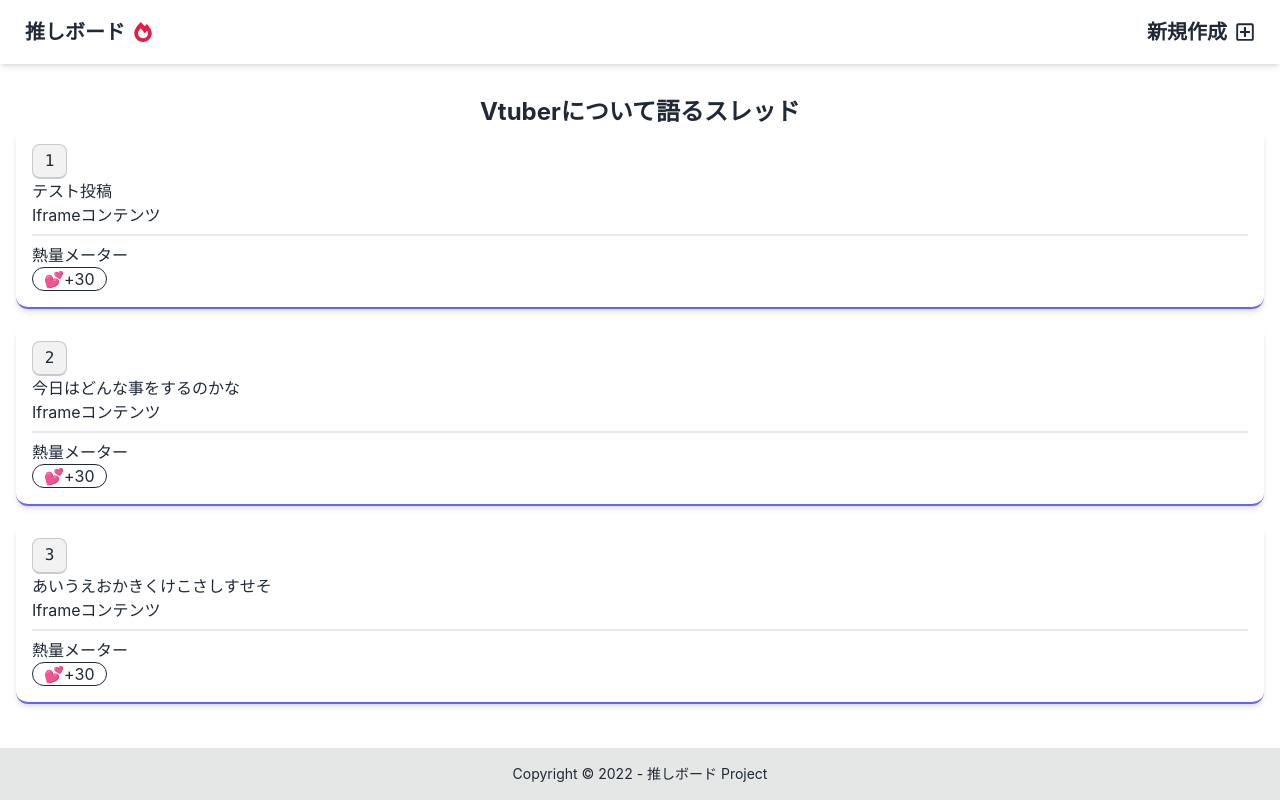
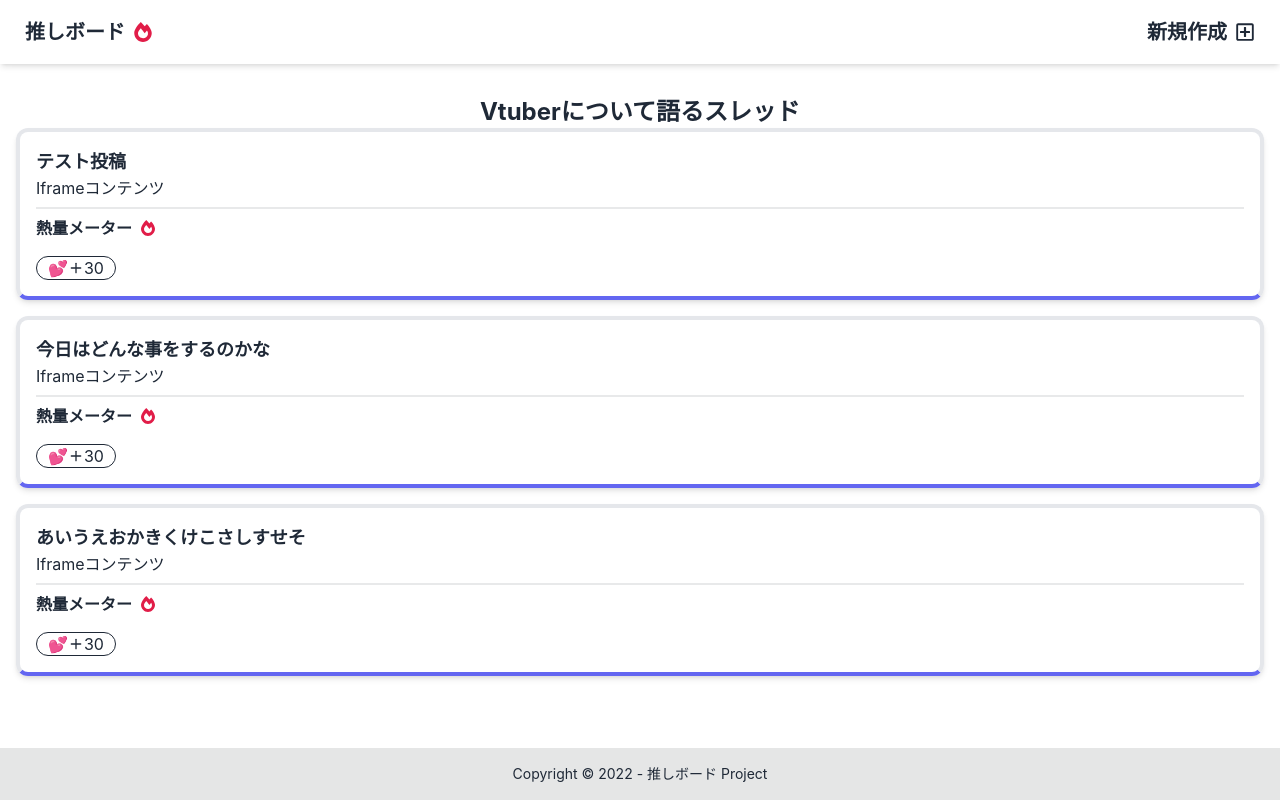
Before and after one commit to 398noe/study-react-board, a React (Create React App) app: page /thread/1 in a window 1280 px wide. Built offline with nearby package versions, Linux system fonts and the light colour scheme.

Commit message:
Restyled Post Component

```diff
--- a/src/components/Card/post.tsx
+++ b/src/components/Card/post.tsx
@@ -1,25 +1,27 @@
+import { FaFireAlt } from "react-icons/fa";
+import { FiPlus } from "react-icons/fi";
 import { post as postType } from "../../../types/posts";
 
 type postCardProps = postType;
 export const PostCard: React.FC<postCardProps> = (props: postCardProps) => {
     const { id, post } = props;
     return (
-        <div className="w-full border-b-2 flex flex-col border-indigo-500 shadow-md rounded-xl p-4 hover:border-pink-500">
-            <div className="title">
-                <kbd className="kbd">{id}</kbd>
-            </div>
+        <div className="w-full border-4 border-b-indigo-500 shadow-md rounded-xl p-4 hover:border-rose-600">
             <div className="post">
-                <p className="text-md">{post}</p>
+                <p className="text-lg font-bold inline">{post}</p>
             </div>
             <div className="embed">
                 <p>Iframeコンテンツ</p>
             </div>
             <div className="divider m-0" />
             <div className="heat">
-                <p>熱量メーター</p>
+                <div className="flex items-center gap-x-2 pb-4">
+                    <p className="font-bold">熱量メーター</p>
+                    <span><FaFireAlt className="text-rose-600" /></span>
+                </div>
                 <div className="badge badge-outline badge-lg">
                     <span>💕</span>
-                    <span>+</span>
+                    <span><FiPlus /></span>
                     <span>30</span>
                 </div>
             </div>
```
